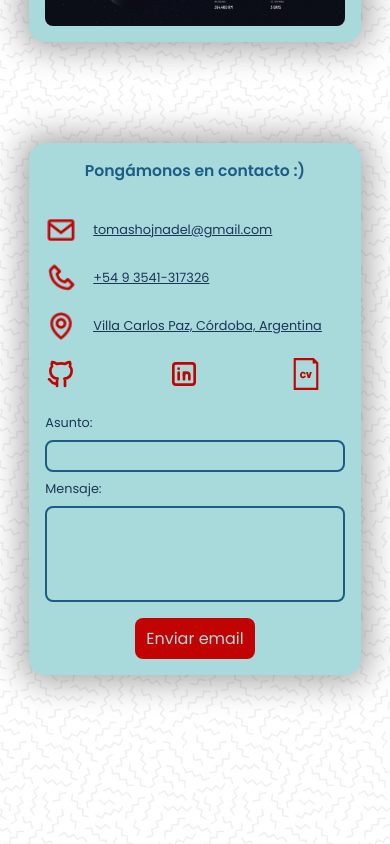
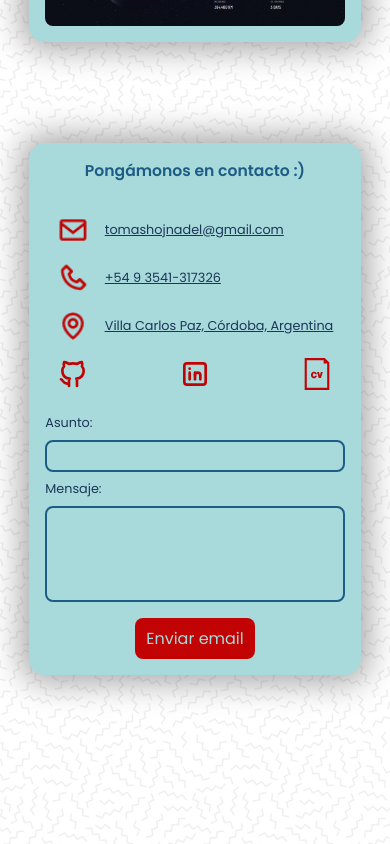
Before and after one commit to tomashoj2001/my-personal-pagae, a React (Vite) app: page / in a window 390 px wide. Shown: the part 1733-2577 px from the top of the page. Built offline with nearby package versions, Linux system fonts and the light colour scheme.

Commit message:
Fix: contact form on mobile

```diff
--- a/src/components/Contact/Contact.css
+++ b/src/components/Contact/Contact.css
@@ -89,7 +89,7 @@ button[type="submit"] {
     flex-direction: column;
     gap: 1rem;
   }
-  .contact__container {margin-left: 0;}
+  /* .contact__container {margin-left: 0;} */
   .data {
     margin-top: 1rem;
     gap: 1rem;
```
